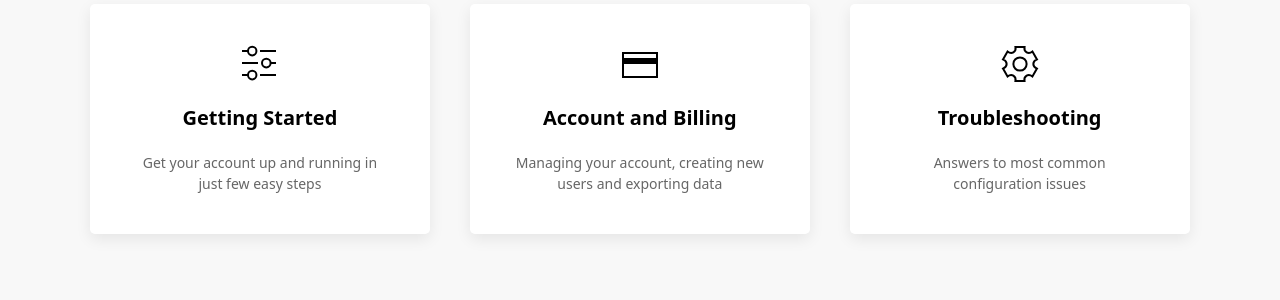
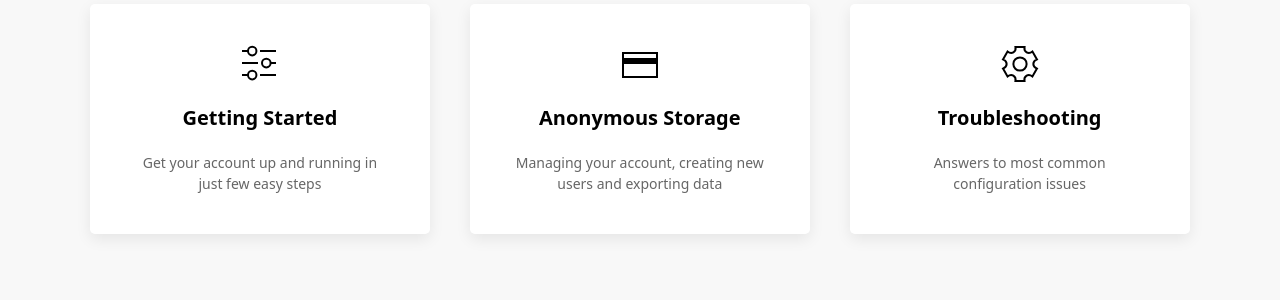
Before and after one commit to robbertl/robbertl.github.io, a Jekyll site: the page built from index.md, in a window 1280 px wide. Shown: the part 701-1001 px from the top of the page. Built offline with Jekyll 4.4.1, drawn with Linux system fonts in a browser that asks for light colours.

Commit message:
Update navigation_categories.yml

```diff
--- a/_data/navigation_categories.yml
+++ b/_data/navigation_categories.yml
@@ -6,7 +6,7 @@
       desc: Get your account up and running in just few easy steps
       icon: settings
 
-    - title: Account and Billing
+    - title: Anonymous Storage
       desc: Managing your account, creating new users and exporting data
       icon: credit-card
 
```
